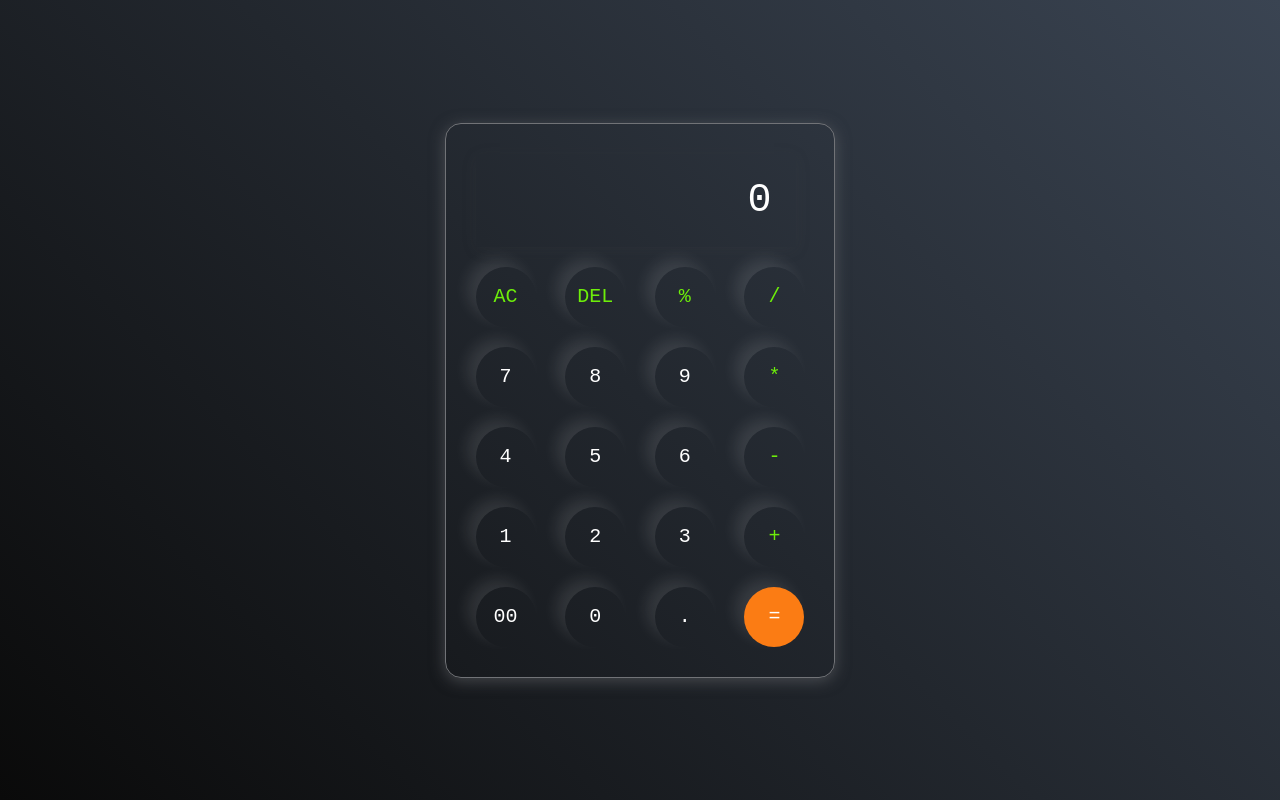
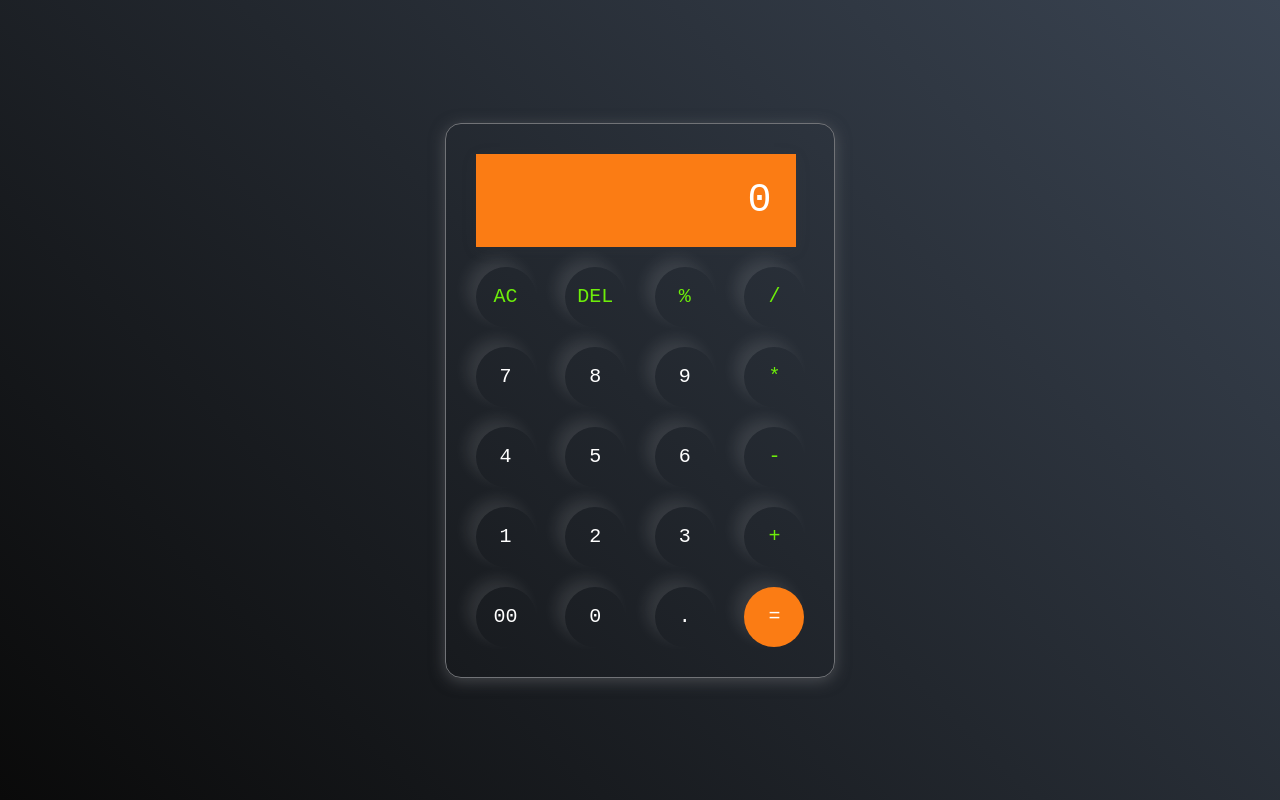
Before and after one commit to hassan-mem0n/simple-calculator, a plain HTML site: page index.html in a window 1280 px wide. Drawn offline with Linux system fonts and the light colour scheme.

Commit message:
Update style.css

```diff
--- a/style.css
+++ b/style.css
@@ -33,6 +33,7 @@ input{
     cursor: pointer;
     color: #ffffff;
     overflow-x: auto;
+     background-color: #fb7c14;
 }
 input::placeholder{
     color: #ffffff;
```
